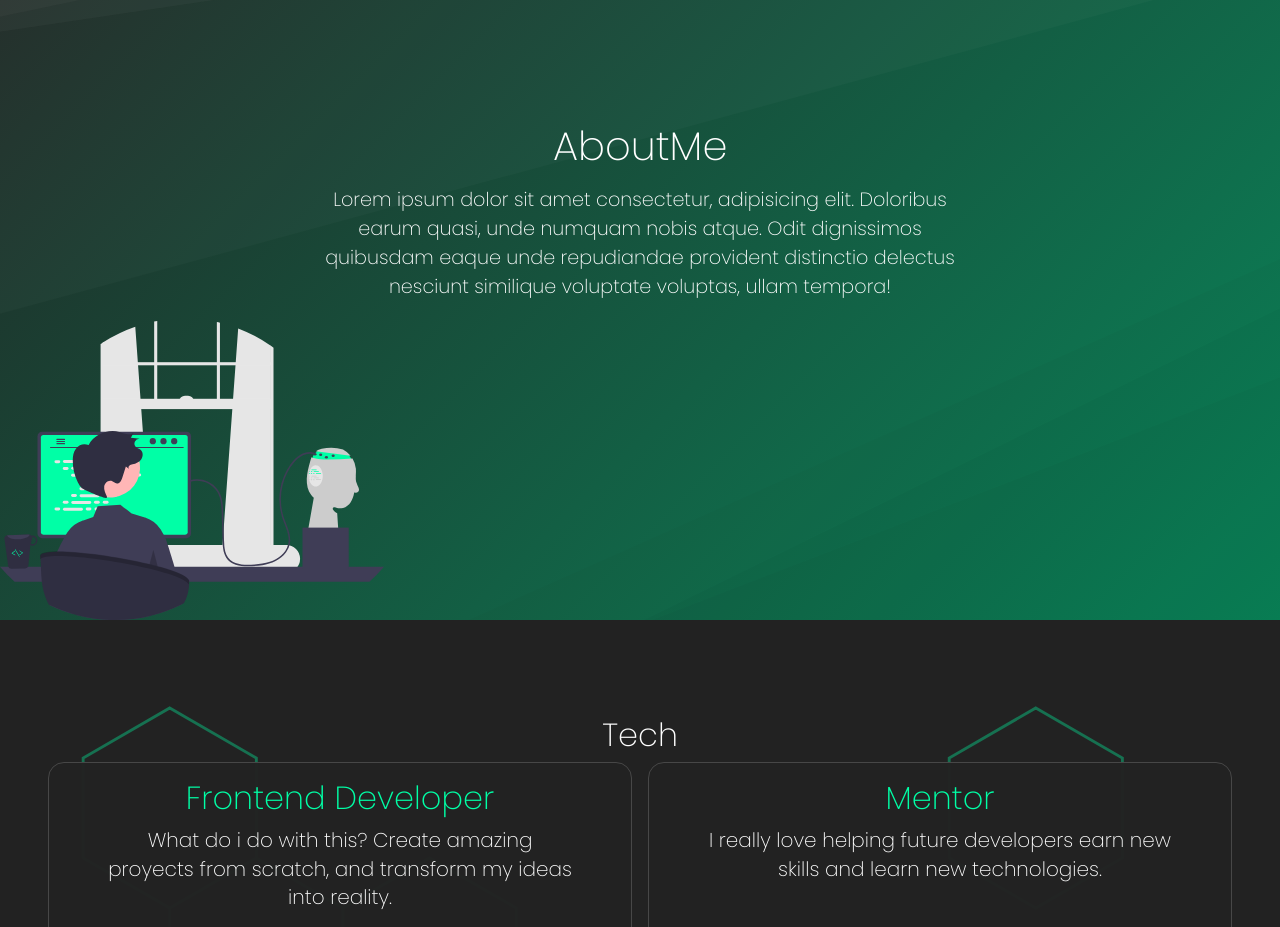
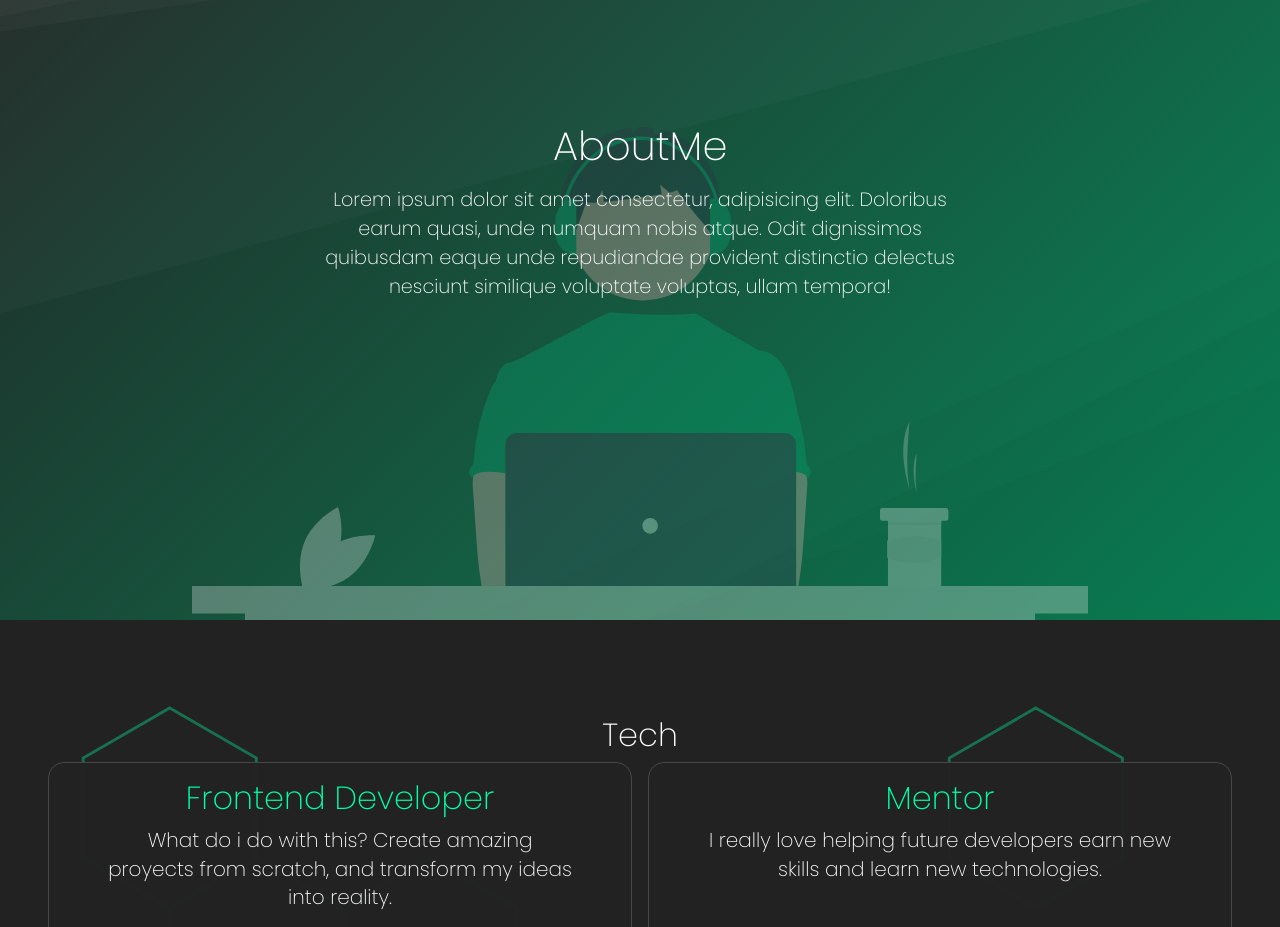
Before and after one commit to Mati1999/MyPorfolio, a React (Vite) app: page / in a window 1280 px wide. Shown: the part 980-1907 px from the top of the page. Built offline with nearby package versions, Linux system fonts and the light colour scheme.

Commit message:
adding new aboutme img and animation

```diff
--- a/src/components/AboutMe.jsx
+++ b/src/components/AboutMe.jsx
@@ -1,11 +1,11 @@
 import React from 'react';
 import '../scss/AboutMe.scss';
-import aboutMe from '../static/aboutMe.svg';
+import aboutMe from '../static/aboutMe2.svg';
 
 const AboutMe = () => {
     return (
         <div className='AboutMeSection' id='aboutMe'>
-            <img src={aboutMe} alt='' />
+            <img src={aboutMe} alt='' data-aos='zoom-in' />
             <h2 data-aos='zoom-out'>AboutMe</h2>
             <p data-aos='zoom-out'>
                 Lorem ipsum dolor sit amet consectetur, adipisicing elit. Doloribus earum quasi, unde numquam nobis atque. Odit dignissimos quibusdam eaque unde repudiandae provident distinctio
--- a/src/scss/AboutMe.scss
+++ b/src/scss/AboutMe.scss
@@ -15,10 +15,10 @@
     background-size: cover;
 
     img {
-        @include medidas(30%, auto);
+        @include medidas(70%, auto);
         position: absolute;
         bottom: 0;
-        left: 0;
+        filter: opacity(30%);
     }
 
     h2 {
```
Also changed, not shown: src/static/aboutMe2.svg (added).
